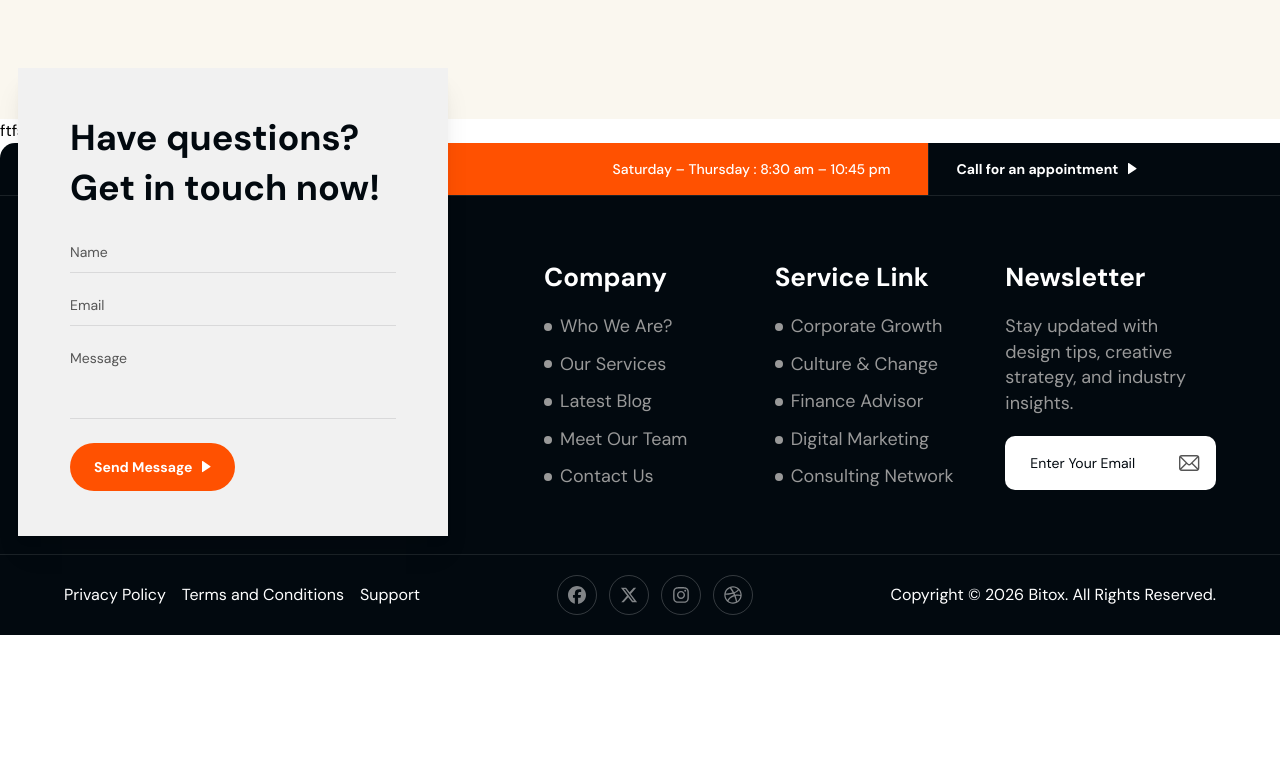
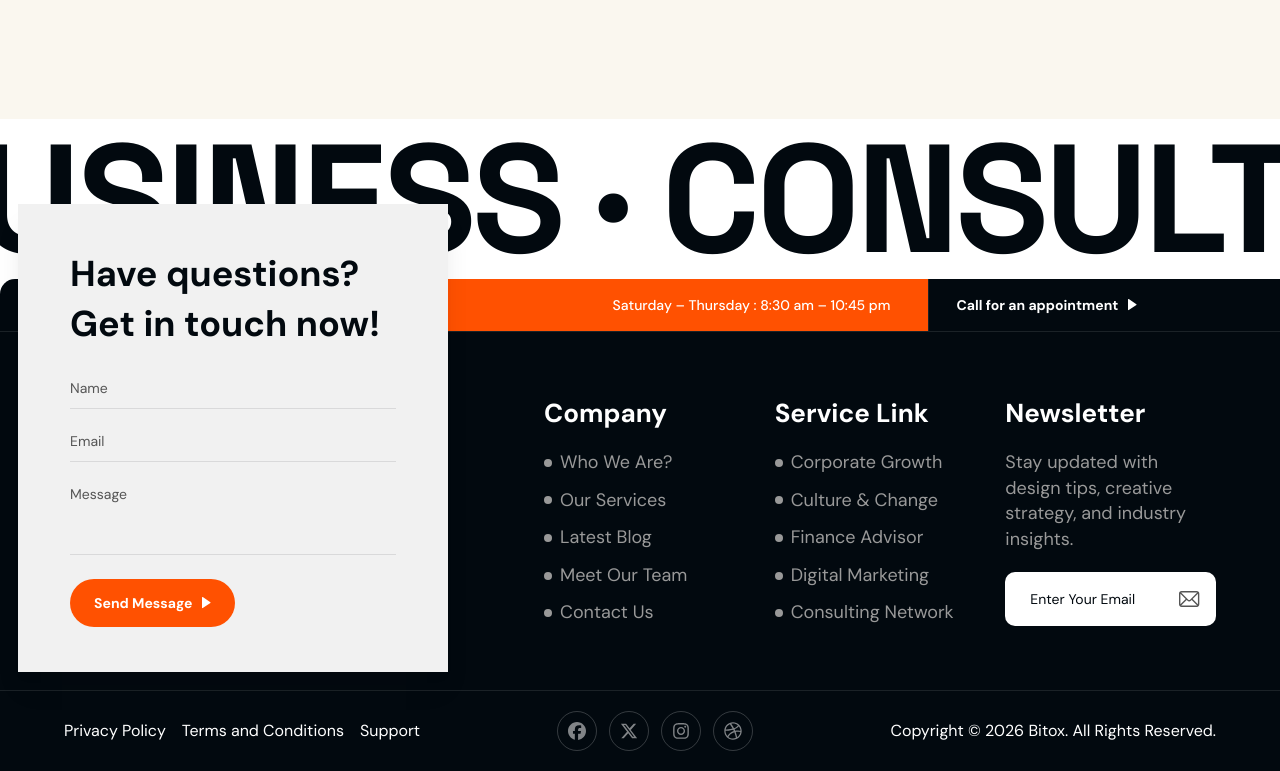
Before and after one commit to Mostofa-zaman/bitox-business-consulting-website, a Next.js app: page /consulting-agency in a window 1280 px wide. Shown: the part 10133-10904 px from the top of the page. Before the commit the page ends 10768 px from the top, so only its background shows below. Built offline with nearby package versions, Linux system fonts and the light colour scheme.

Commit message:
feat: (MarqueeHeroCTA) add animated marquee heading

```diff
--- a/src/components/homeTwo/MarqueeHeroCTA.jsx
+++ b/src/components/homeTwo/MarqueeHeroCTA.jsx
@@ -1,10 +1,29 @@
 import React from 'react'
+import { MARQUEE_REPEAT_COUNT, MARQUEE_TEXT } from '../helper/helpers';
+
+
+
+
+
+
+// ─── Marquee Heading
+function MarqueeHeading() {
+  return (
+    <div className="overflow-hidden">
+      <div className="animate-marquee py-4">
+        <span className="headingOne font-heading font-black text-primary whitespace-nowrap tracking-tight">
+          {MARQUEE_TEXT.repeat(MARQUEE_REPEAT_COUNT)}
+        </span>
+      </div>
+    </div>
+  );
+}
 // ─── Main Export
 export default function MarqueeHeroCTA() {
   return (
     <>
       <div>
-        ftfsydf
+        <MarqueeHeading/>
       </div>
     </>
   );
```
